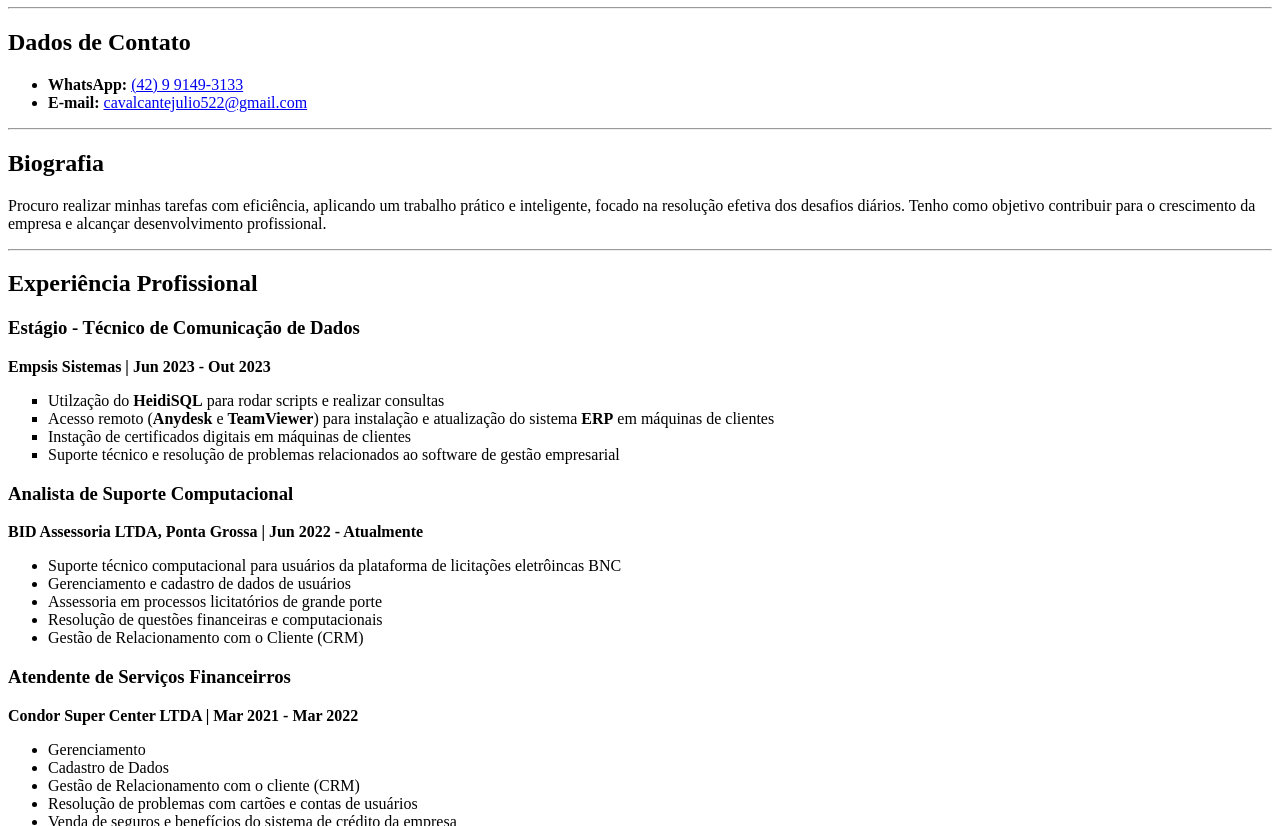
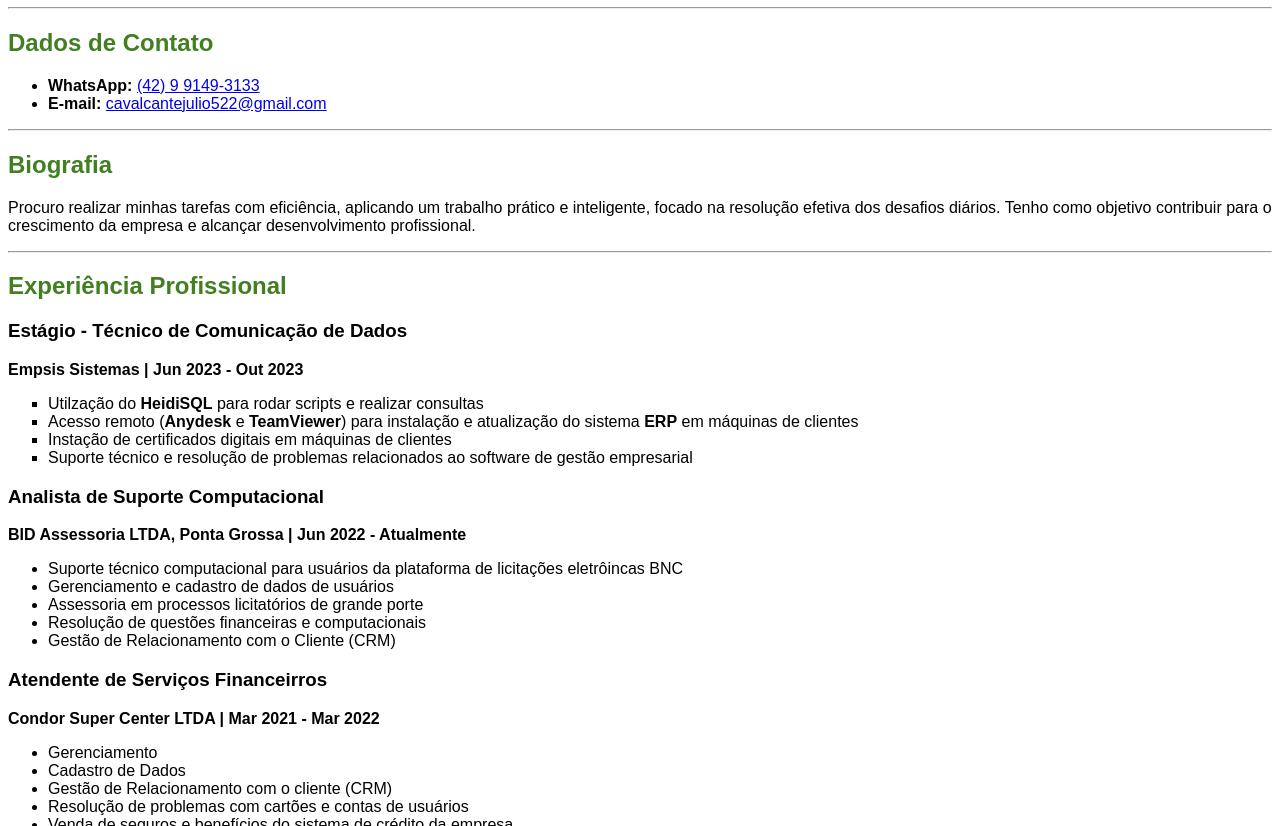
Before and after one commit to Julio-Leal/curriculo-julio, a plain HTML site: page index.html in a window 1280 px wide. Shown: the part 185-1011 px from the top of the page. Drawn offline with Linux system fonts and the light colour scheme.

Commit message:
Adiciona cor aos titulos h2 e altera a fonte para Arial

```diff
--- a/index.html
+++ b/index.html
@@ -4,6 +4,7 @@
     <meta charset="UTF-8">
     <meta name="viewport" content="width=device-width, initial-scale=1.0">
     <title>Currículo Júlio</title>
+    <link rel="stylesheet" href="style.css">
 </head>
 <body>
     <img src="imagens/100.jpg" alt="">
--- /dev/null
+++ b/style.css
@@ -0,0 +1,7 @@
+body {
+    font-family: Arial, Helvetica, sans-serif;
+}
+
+h2 {
+    color: rgb(65, 127, 33);
+}
```
